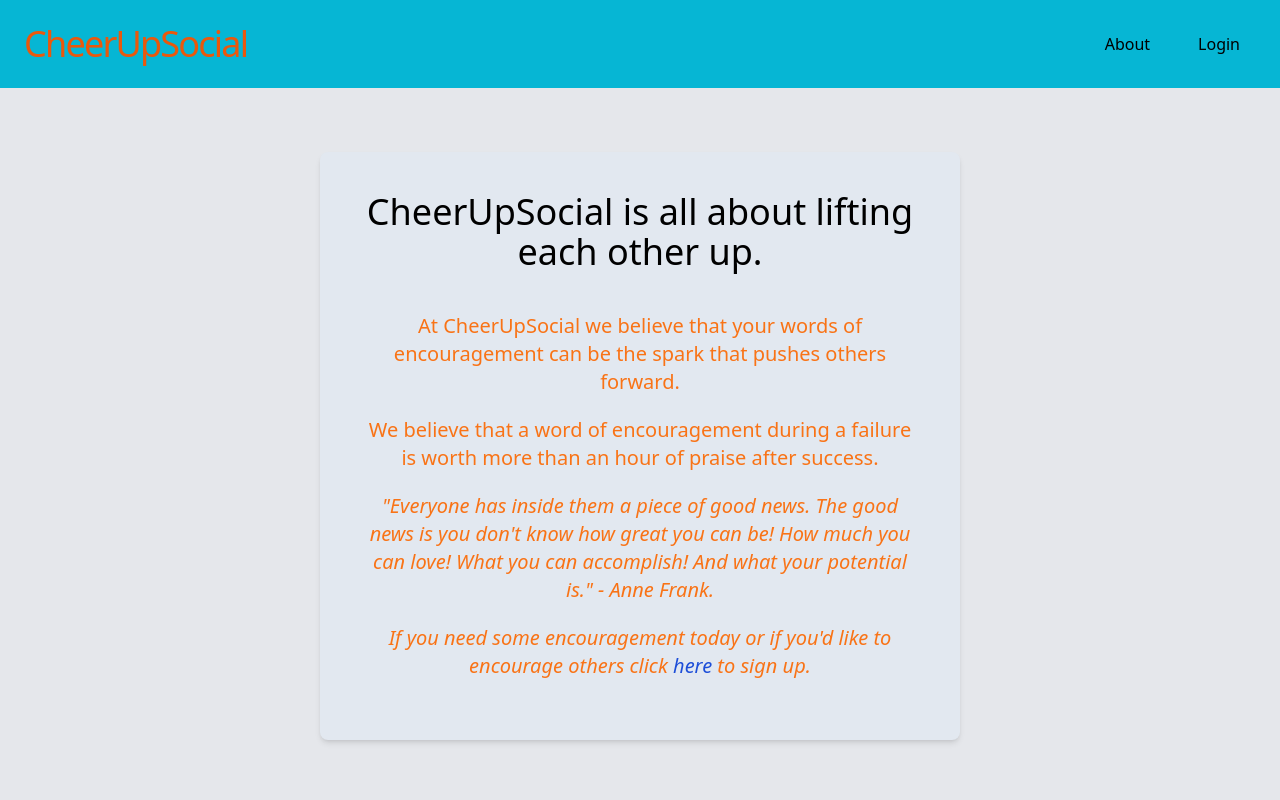
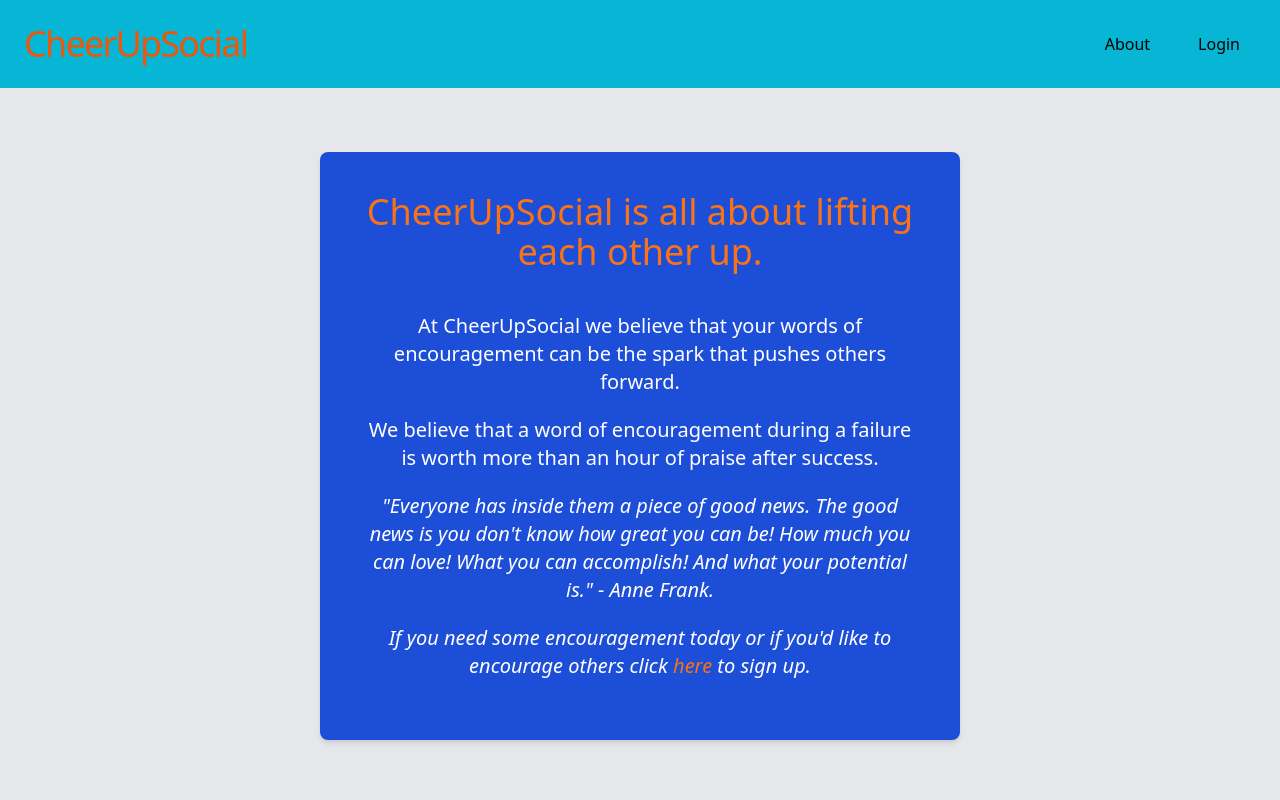
Before and after one commit to carlosgit7/final_project, a Vue app: page /about in a window 1280 px wide. Shown: the top 800 px of the page. Built offline with nearby package versions, Linux system fonts and the light colour scheme; no server answers.

Commit message:
addes basic post functionality

```diff
--- a/src/components/Nav.vue
+++ b/src/components/Nav.vue
@@ -25,8 +25,8 @@ const loggingOut = () => {
                 <router-link v-if="!isAuthenticated" to="/"><li class="py-8 px-4 hover:cursor-pointer hover:bg-cyan-400 hover:text-orange-600">Login</li></router-link>
                 <div v-else class="flex">
                     <router-link to="/timeline"><li class="py-8 px-4 hover:cursor-pointer hover:bg-cyan-400 hover:text-orange-600">Timeline</li></router-link>
-                    <router-link to="/post"><li class="py-8 px-4 hover:cursor-pointer hover:bg-cyan-400 hover:text-orange-600">Post</li></router-link>
                     <router-link to="/profile"><li class="py-8 px-4 hover:cursor-pointer hover:bg-cyan-400 hover:text-orange-600">Profile</li></router-link>
+                    <router-link to="/more"><li class="py-8 px-4 hover:cursor-pointer hover:bg-cyan-400 hover:text-orange-600">More</li></router-link>
                     <button @click="loggingOut" to="/logout"><li class="py-8 px-4 hover:cursor-pointer hover:bg-cyan-400 hover:text-orange-600">Logout</li></button>
                 </div>
             </ul>
--- /dev/null
+++ b/src/composables/post.js
@@ -0,0 +1,41 @@
+import { ref } from 'vue'
+import {
+  collection,
+  query,
+  orderBy,
+  onSnapshot,
+  addDoc,
+} from 'firebase/firestore'
+
+import { db } from './useFirebase'
+import userAuth from './userAuth'
+
+const { user } = userAuth()
+
+const posts = ref([])
+
+const usePosts= () => {
+  const postsCollection = collection(db, 'userPosts')
+
+  const postQuery = query(postsCollection, orderBy('date', 'desc'))
+
+  const unsubscribe = onSnapshot(postQuery, querySnapshot => {
+    posts.value = []
+    querySnapshot.forEach(doc => {
+      posts.value.push({ id: doc.id, ...doc.data() })
+    })
+  })
+
+  const sendPost = async postText => {
+    await addDoc(postsCollection, {
+      content: postText,
+      userName: user.value,
+      date: new Date(),
+    })
+  }
+
+
+  return { posts, unsubscribe, sendPost }
+}
+
+export default usePosts
--- a/src/composables/useFirebase.js
+++ b/src/composables/useFirebase.js
@@ -1,7 +1,9 @@
 import { initializeApp } from "firebase/app";
 import {getAuth} from "firebase/auth";
+import { getFirestore } from "firebase/firestore";
 
 import {firebaseConfig} from "../firebaseConfig";
 
 export const firebaseApp = initializeApp(firebaseConfig);
 export const firebaseAuth = getAuth(firebaseApp);
+export const db = getFirestore();
--- a/src/composables/userAuth.js
+++ b/src/composables/userAuth.js
@@ -14,7 +14,6 @@ const isAuthenticated = ref(false);
 const user = ref("");
 
 const userAuth = () => {
-
     const googleLogin =async () => {
        const provider = new GoogleAuthProvider();
        const credentials = await signInWithPopup(firebaseAuth, provider);
--- a/src/pages/about.vue
+++ b/src/pages/about.vue
@@ -1,11 +1,11 @@
 <template>
-  <div class="flex flex-col w-1/2 mx-auto mt-16 p-10 text-xl font-light bg-slate-200 rounded-lg shadow-md items-center justify-center overflow-hidden text-center">
-    <h1 class="text-4xl"><span class="font-normal"> CheerUpSocial</span> is all about lifting each other up.</h1>
-    <h3 class="text-orange-500 mt-10">At CheerUpSocial we believe that your words of encouragement can be the spark that pushes others forward.</h3>
-    <h3 class="text-orange-500 mt-5">We believe that a word of encouragement during a failure is worth more than an hour of praise after success.</h3>
-    <h3 class="text-orange-500 mt-5 italic">"Everyone has inside them a piece of good news. The good news is you don't know how great you can be! How much you can love! What you can accomplish! And what your potential is." - Anne Frank.</h3>
-    <h3 class="text-orange-500 mt-5 mb-5 italic">If you need some encouragement today or if you'd like to encourage others click
-    <router-link to="/" class="mt-5 text-blue-700">here</router-link> to sign up.</h3>
+  <div class="flex flex-col w-1/2 mx-auto mt-16 p-10 text-xl font-light bg-blue-700 rounded-lg shadow-md items-center justify-center overflow-hidden text-center">
+    <h1 class="text-4xl text-orange-500"><span class="font-normal"> CheerUpSocial</span> is all about lifting each other up.</h1>
+    <h3 class="text-white mt-10">At CheerUpSocial we believe that your words of encouragement can be the spark that pushes others forward.</h3>
+    <h3 class="text-white mt-5">We believe that a word of encouragement during a failure is worth more than an hour of praise after success.</h3>
+    <h3 class="text-white mt-5 italic">"Everyone has inside them a piece of good news. The good news is you don't know how great you can be! How much you can love! What you can accomplish! And what your potential is." - Anne Frank.</h3>
+    <h3 class="text-white mt-5 mb-5 italic">If you need some encouragement today or if you'd like to encourage others click
+    <router-link to="/" class="mt-5 text-orange-500 hover:text-orange-300">here</router-link> to sign up.</h3>
 
 </div>
 </template>
--- a/src/pages/logout.vue
+++ b/src/pages/logout.vue
@@ -1,6 +1,6 @@
 
 <template>
-  <div class="flex flex-col w-1/2 mx-auto mt-10 p-4 text-xl font-light bg-slate-200 rounded-lg shadow-md items-center justify-center overflow-hidden">
+  <div class="flex flex-col w-1/2 mx-auto mt-10 p-4 text-xl font-light bg-blue-700 rounded-lg shadow-md items-center justify-center overflow-hidden">
     <h1 class="text-4xl text-green-500">Logout successful!</h1>
     <router-link to="/" class="mt-5 text-blue-700 hover:text-black">Log back in</router-link>
 </div>
--- /dev/null
+++ b/src/pages/more.vue
@@ -0,0 +1,8 @@
+<template>
+  <div class="flex w-1/2 mx-auto  mt-10 p-4 text-xl font-light bg-blue-700 rounded-lg shadow-md items-center justify-center overflow-hidden">
+    <div class="flex flex-col">
+      <a href="#" class="hover:text-blue-400">Get a random advice 🡢</a>
+      <a href="#" class="hover:text-blue-400 mt-5">Get though love from Breaking Bad quotes 🡢</a>
+    </div>
+</div>
+</template>
--- a/src/pages/post.vue
+++ /dev/null
@@ -1,5 +0,0 @@
-<template>
-  <div class="flex w-1/2 mx-auto  mt-10 p-4 text-xl font-light bg-slate-200 rounded-lg shadow-md items-center justify-center overflow-hidden">
-    <h1 class="text-4xl">Create post</h1>
-</div>
-</template>
--- a/src/pages/timeline.vue
+++ b/src/pages/timeline.vue
@@ -1,11 +1,41 @@
 <script setup>
-import useAuth from "../composables/userAuth";
-const { user } = useAuth();
+import { onUnmounted, ref } from "vue";
+import usePosts from "../composables/post";
+import userAuth from "../composables/userAuth";
+
+const {posts, unsubscribe, sendPost} = usePosts();
+const { user } = userAuth();
+
+const newPost = ref('')
+
+const send = () => {
+    sendPost(newPost.value)
+    newPost.value = ''
+  }
+
+onUnmounted(() => {
+  unsubscribe();
+})
+
+
 </script>
 
 <template>
-  <div class="flex flex-col w-1/2 mx-auto mt-10 p-4 text-4xl font-light bg-slate-200 rounded-lg shadow-md items-center justify-center">
-    <h1> Welcome {{ user }}</h1>
-    <h1 class="mt-5 text-3xl">Timeline will go here</h1>
-</div>
+  <div class="flex flex-col w-2/3 mx-auto mt-10 p-4 text-4xl font-light bg-blue-700 rounded-t-lg shadow-md items-center justify-center">
+    <h1 class="mb-5 text-orange-500"> Welcome {{ user }}</h1>
+    <div class="flex w-full p-1 text-base mb-5 justify-center">
+      <input type="text" placeholder="Post..." class="pl-2 py-1 rounded-lg bg-slate-300 border border-gray-400 w-2/3 focus:outline-none" v-model="newPost" @change="send">
+    </div>
+  </div>
+  <div class="flex w-2/3">
+    <ul class=" w-full py-4 space-y-2 bg-blue-700">
+      <li v-for="post in posts" :key="post.id" class="bg-blue-500">
+        <div class="flex flex-col w-1/2 pb-2 text-base m-auto">
+          <div class="justify-start text-black font-bold px-1">{{post.userName}} said:</div>
+          <div class="border border-gray-600 rounded-lg p-1 px-2">{{post.content}} </div>
+          <div class="flex space-x-1 justify-end pr-3" > <img src="../assets/icons/icons8-orange-heart-20.png" alt="" class="hover:cursor-pointer"> <span>{{post.likes}}</span></div>
+        </div>
+      </li>
+    </ul>
+  </div>
 </template>
--- a/src/router.js
+++ b/src/router.js
@@ -4,7 +4,7 @@ import userAuth from "./composables/userAuth";
 import Index from './pages/index.vue';
 import Timeline from './pages/timeline.vue';
 import Profile from './pages/profile.vue';
-import Post from './pages/post.vue';
+import More from './pages/more.vue';
 import About from './pages/about.vue';
 import Logout from './pages/logout.vue';
 import NotFound from './pages/404.vue';
@@ -29,17 +29,6 @@ const routes = [
         }
     },
     {
-        path: "/post",
-        name: "Post",
-        component: Post,
-        beforeEnter: (to, from, next) => {
-            if(!isAuthenticated.value){
-                next("/");
-            }
-            next();
-        }
-    },
-    {
         path: "/profile",
         name: "Profile",
         component: Profile,
@@ -49,7 +38,17 @@ const routes = [
             }
             next();
         }
-
+    },
+    {
+        path: "/more",
+        name: "More",
+        component: More,
+        beforeEnter: (to, from, next) => {
+            if(!isAuthenticated.value){
+                next("/");
+            }
+            next();
+        }
     },
     {
         path: "/about",
```
Also changed, not shown: src/pages/profile.vue (+6 -6 lines), src/assets/icons/icons8-orange-heart-20.png (added).
